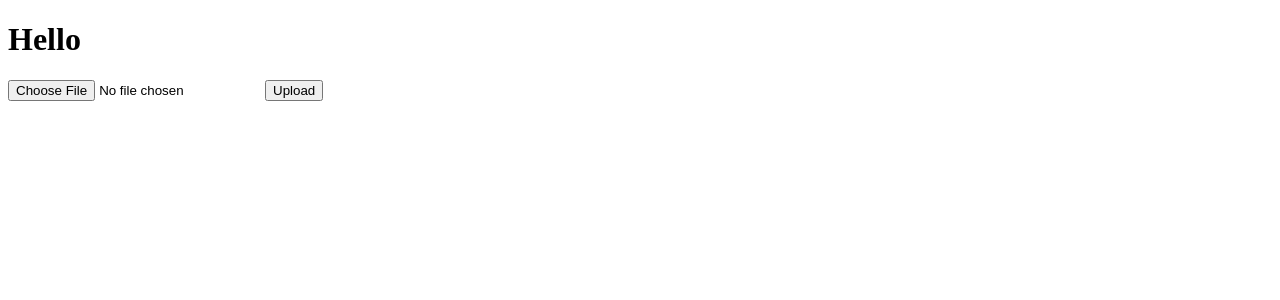
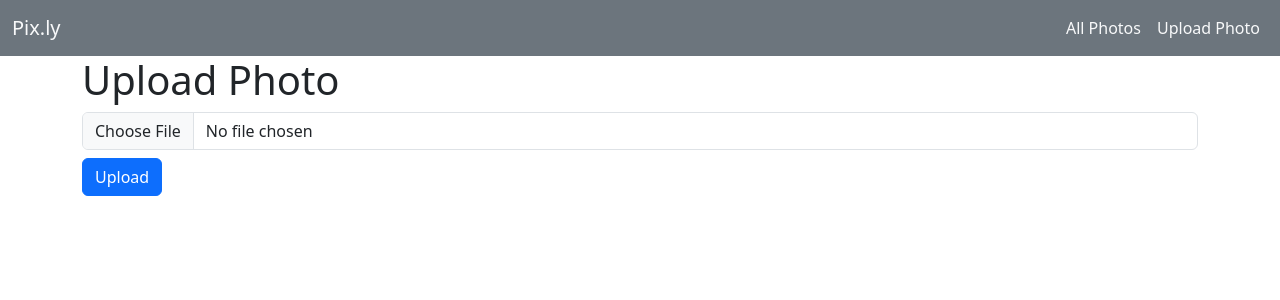
Before and after one commit to davidsapiro2/pixly, a Flask app: page /photos/upload in a window 1280 px wide. Shown: the top 300 px of the page. Run offline with Flask 3, Linux system fonts and the light colour scheme; some libraries are stand-ins or nearby versions.

Commit message:
Add navbar and styling to form

```diff
--- a/app.py
+++ b/app.py
@@ -45,7 +45,6 @@ def upload_photo():
         try:
             image_file = form.image.data
             filename = secure_filename(image_file.filename)
-
 
             img = PillowImage.open(image_file)
             image_metadata = get_formatted_metadata(img)
--- a/forms.py
+++ b/forms.py
@@ -1,5 +1,5 @@
 from flask_wtf import FlaskForm
-from wtforms import FileField, SubmitField
+from wtforms import FileField
 from wtforms.validators import DataRequired
 from flask_wtf.file import FileAllowed
 
@@ -10,5 +10,3 @@ class ImageUploadForm(FlaskForm):
         DataRequired(),
         FileAllowed(['jpg', 'png', 'jpeg'], 'Images only!')
     ])
-
-    submit = SubmitField('Upload')
--- a/templates/base.html
+++ b/templates/base.html
@@ -5,10 +5,31 @@
   <meta charset="UTF-8">
   <meta name="viewport" content="width=device-width, initial-scale=1.0">
   <title>Pixly</title>
+  <link rel="stylesheet" href="https://unpkg.com/bootstrap@5/dist/css/bootstrap.css">
+  <script src="https://unpkg.com/jquery"></script>
+  <script src="https://unpkg.com/bootstrap"></script>
+
+  <link rel="stylesheet" href="https://www.unpkg.com/bootstrap-icons/font/bootstrap-icons.css">
 </head>
 
 <body>
-  <h1>Hello</h1>
+
+  <nav class="navbar navbar-expand bg-secondary">
+    <div class="container-fluid">
+
+      <div class="navbar-header">
+        <a href="/" class="navbar-brand text-light">
+          <span>Pix.ly</span>
+        </a>
+      </div>
+
+      <ul class="nav navbar-nav navbar-right">
+
+        <li class="nav-item"><a class="nav-link text-light" href="/photos">All Photos</a></li>
+        <li class="nav-item"><a class="nav-link text-light" href="/photos/upload">Upload Photo</a></li>
+      </ul>
+    </div>
+  </nav>
 
   {% block content %}
   {% endblock %}
--- a/templates/upload_form.html
+++ b/templates/upload_form.html
@@ -2,15 +2,31 @@
 
 {% block content %}
 
+<div class="container">
+  <div class="row">
+    <div className="col-12 col-md-10 offset-md-1 col-lg-8 offset-lg-2 col-xl-6 offset-xl-3">
+
+      <h1 className="mt-5">Upload Photo</h1>
+      <div className="card p-4 mt-3">
+
         <form action="/photos/upload" method="POST" enctype="multipart/form-data">
+
           {{ form.hidden_tag() }}
 
           {% for field in form if field.widget.input_type != 'hidden' %}
           {% for error in field.errors %}
           <span class="text-danger">{{ error }}</span>
           {% endfor %}
-  {{ field(placeholder=field.label.text, class="form-control") }}
+          {{ field(placeholder=field.label.text, class="form-control mb-2") }}
           {% endfor %}
+
+          <button class="btn btn-primary">Upload</button>
+
         </form>
+      </div>
+    </div>
+  </div>
+</div>
+
 
 {% endblock %}
```
Lines whose indentation alone changed are shown as unchanged.
